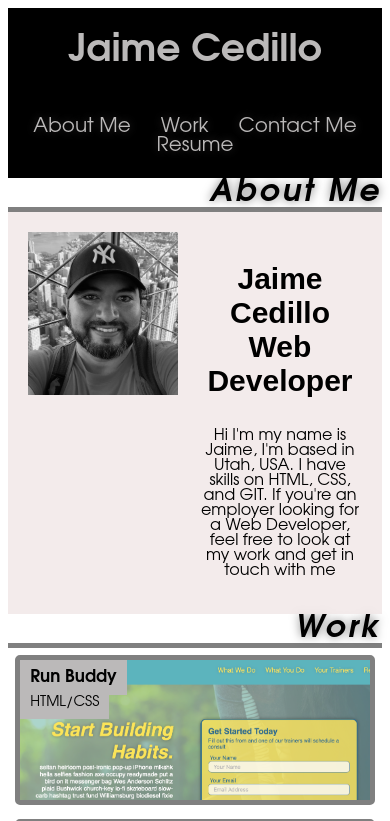
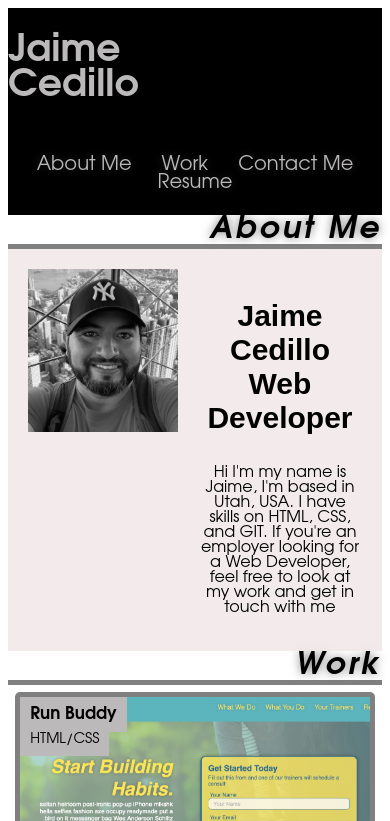
Before and after one commit to jaimecedillo/jaimes-portfolio, a plain HTML site: page index.html in a window 390 px wide. Shown: the top 821 px of the page. Drawn offline with Linux system fonts and the light colour scheme.

Commit message:
updated media queries

```diff
--- a/assets/css/style.css
+++ b/assets/css/style.css
@@ -188,6 +188,31 @@ span, #work h3 {
     background-image: url("../images/game.jpg");
 }
 
+@media screen and (max-width: 980px) {
+    header {
+        padding-bottom: 0;
+        justify-content: center;
+        position: relative;
+    }
+    header h1 {
+        width: 100px;
+        text-align: center;
+    }
+    header nav ul {
+        margin-top: 20px;
+        width: 100%;
+        justify-content: center;
+    }
+
+    footer h2, footer div {
+        text-align: center;
+        width: 100%;
+    }
+
+    .about-me {
+        flex: 0 70%;
+    }
+ }
 @media screen and (max-width: 600px) {
     header {
         flex-direction: column;
@@ -198,7 +223,7 @@ span, #work h3 {
         flex-basis: 100%;
     }
     header nav ul li a {
-        font-size: 20px;
+        font-size: 5vw;
      }
     h1 {
         text-align: center;
@@ -233,8 +258,4 @@ span, #work h3 {
           font-size: 8vw;
       }
 }
-
-
-        @media screen and (min-width: 600px) {
-
-            @media screen and (min-width: 992px) {
+@media screen and (max-width: 980px) {
```
